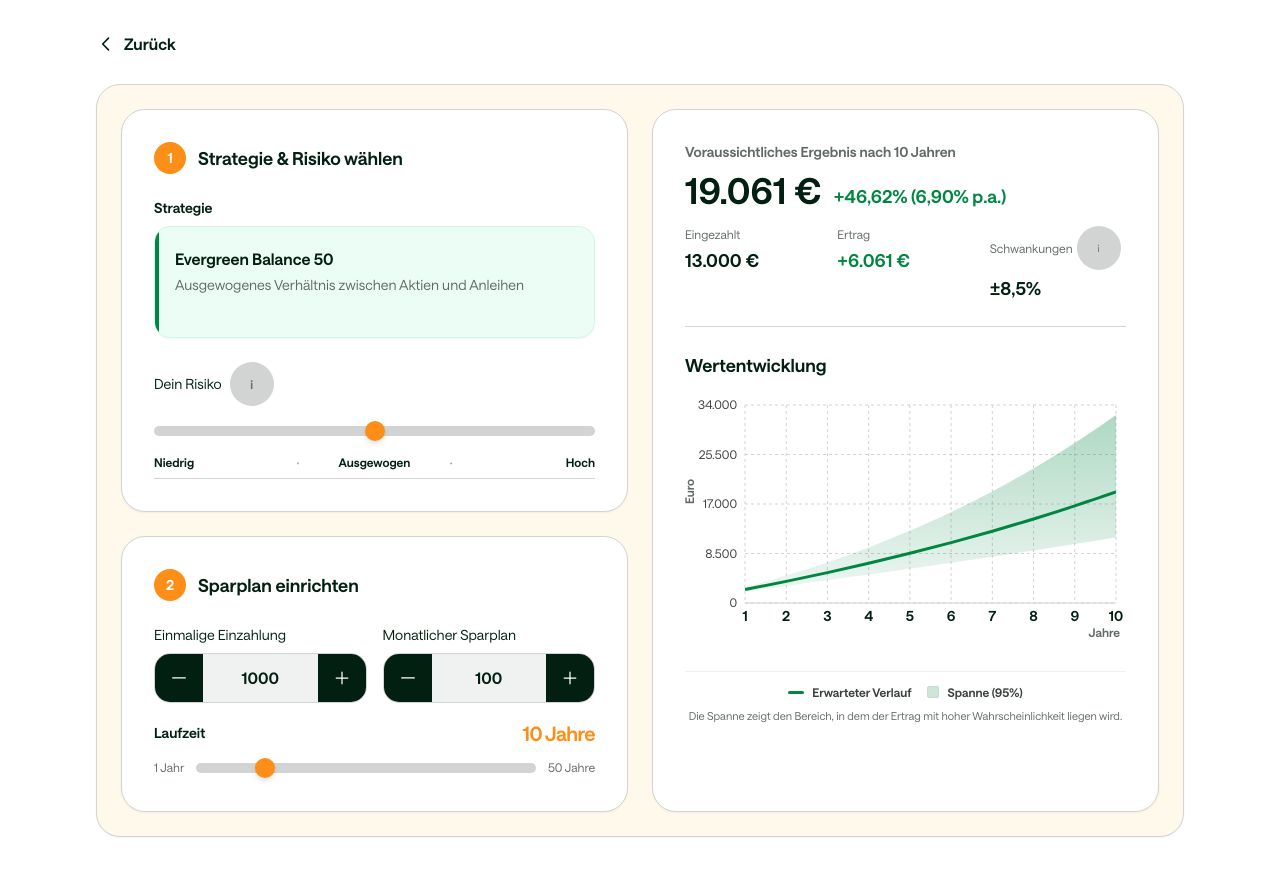
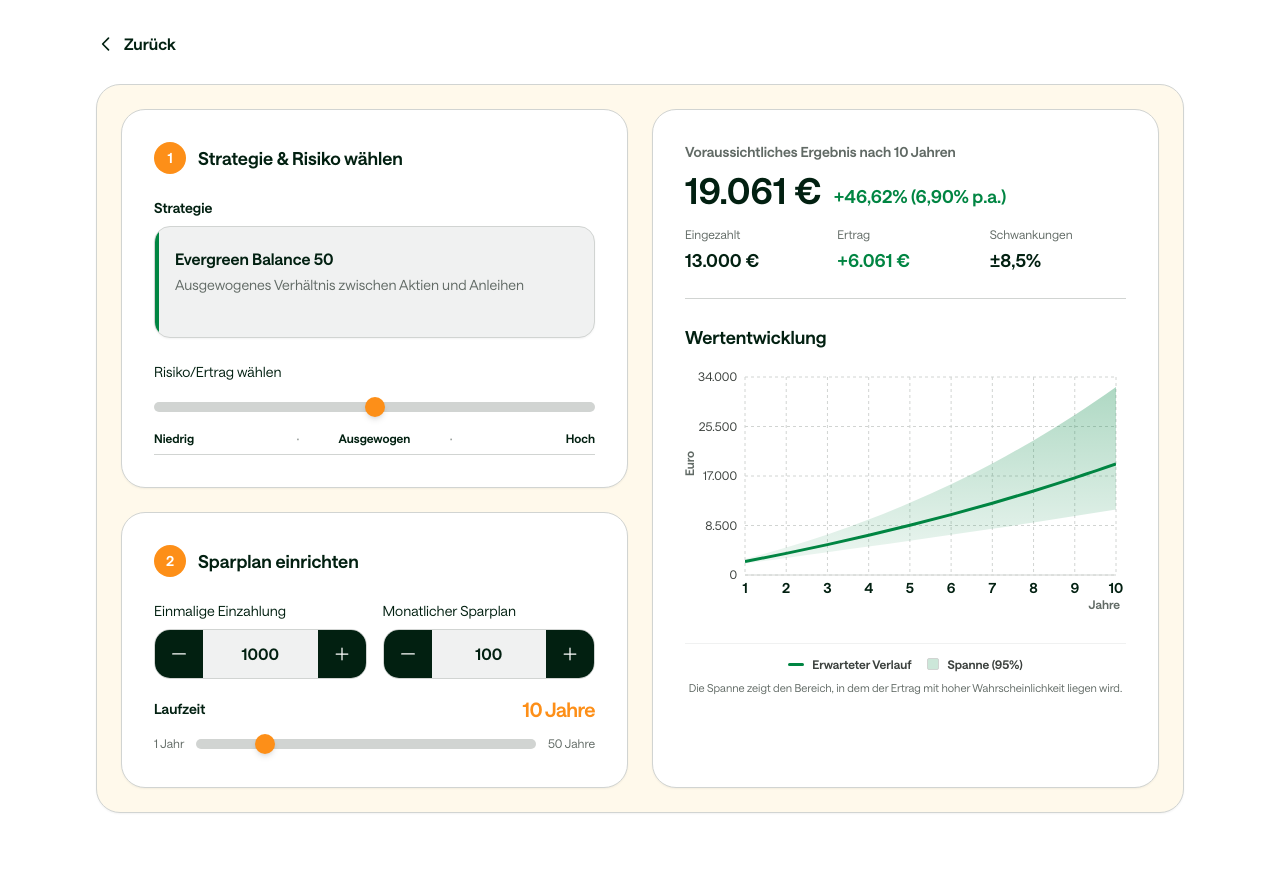
Before and after one commit to ivenkurz/kindersparplan, a Next.js app: page /SparplanRechner in a window 1280 px wide. After the commit the page ends 853 px from the top, so only its background shows below. Built offline with nearby package versions, Linux system fonts and the light colour scheme.

Commit message:
UI: Strategie grau + Tooltips entfernt + Risiko-Label

```diff
--- a/app/SparplanRechner/page.tsx
+++ b/app/SparplanRechner/page.tsx
@@ -167,7 +167,7 @@ export default function SparplanRechnerPage() {
                 <div className="space-y-6">
                   <div>
                     <h3 className="text-sm font-semibold text-ds-neutral-100 mb-2">Strategie</h3>
-                    <div className="relative bg-evergreen-50 border border-evergreen-100 rounded-ds-16 p-4 sm:p-5 shadow-sm overflow-hidden min-h-[112px]">
+                    <div className="relative bg-ds-neutral-10 border border-ds-neutral-20 rounded-ds-16 p-4 sm:p-5 shadow-sm overflow-hidden min-h-[112px]">
                       <div className="absolute left-0 top-0 bottom-0 w-1 bg-ds-seagreen" />
                       <p className="font-semibold text-ds-neutral-100 truncate pr-1">
                         {selectedStrategy.name}
@@ -180,17 +180,9 @@ export default function SparplanRechnerPage() {
 
                   <div>
                     <div className="flex items-center gap-2 mb-3">
-                      <h3 className="text-sm font-medium text-ds-neutral-100">Dein Risiko</h3>
-                      <span
-                        data-tooltip-id="risiko-tooltip"
-                        className="inline-flex items-center justify-center w-11 h-11 rounded-full bg-ds-neutral-20 text-ds-neutral-70 text-xs font-semibold shrink-0 cursor-help hover:bg-ds-orange-30 hover:text-ds-orange-80 transition-colors"
-                      >
-                        i
-                      </span>
-                      <Tooltip
-                        id="risiko-tooltip"
-                        content="Risiko = wie stark der Wert zwischendurch schwanken kann. Höheres Risiko bedeutet meist größere Schwankungen."
-                      />
+                      <h3 className="text-sm font-medium text-ds-neutral-100">
+                        Risiko/Ertrag wählen
+                      </h3>
                     </div>
                     <SliderInput
                       label=""
--- a/components/ResultCards.tsx
+++ b/components/ResultCards.tsx
@@ -1,7 +1,4 @@
 "use client";
-
-import { Tooltip } from "react-tooltip";
-import "react-tooltip/dist/react-tooltip.css";
 
 export interface ResultCardsProps {
   gesamtEinzahlungen: number;
@@ -97,16 +94,6 @@ export default function ResultCards(props: ResultCardsProps) {
         <div>
           <div className="flex items-center gap-1 mb-1">
             <p className="text-xs text-ds-neutral-70 font-medium">Schwankungen</p>
-            <span
-              data-tooltip-id="vola-tooltip"
-              className="inline-flex items-center justify-center w-11 h-11 rounded-full bg-ds-neutral-20 text-ds-neutral-70 text-[10px] font-medium cursor-help hover:bg-ds-orange-30 hover:text-ds-orange-80 transition-colors shrink-0"
-            >
-              i
-            </span>
-            <Tooltip
-              id="vola-tooltip"
-              content="Schwankungen: So stark kann der Wert typischerweise in einem Jahr hoch und runter gehen. Mehr Risiko = meist mehr Schwankung."
-            />
           </div>
           <p className="text-lg md:text-lg font-semibold text-ds-neutral-100">
             ±{schwankungenFormatted}%
```
